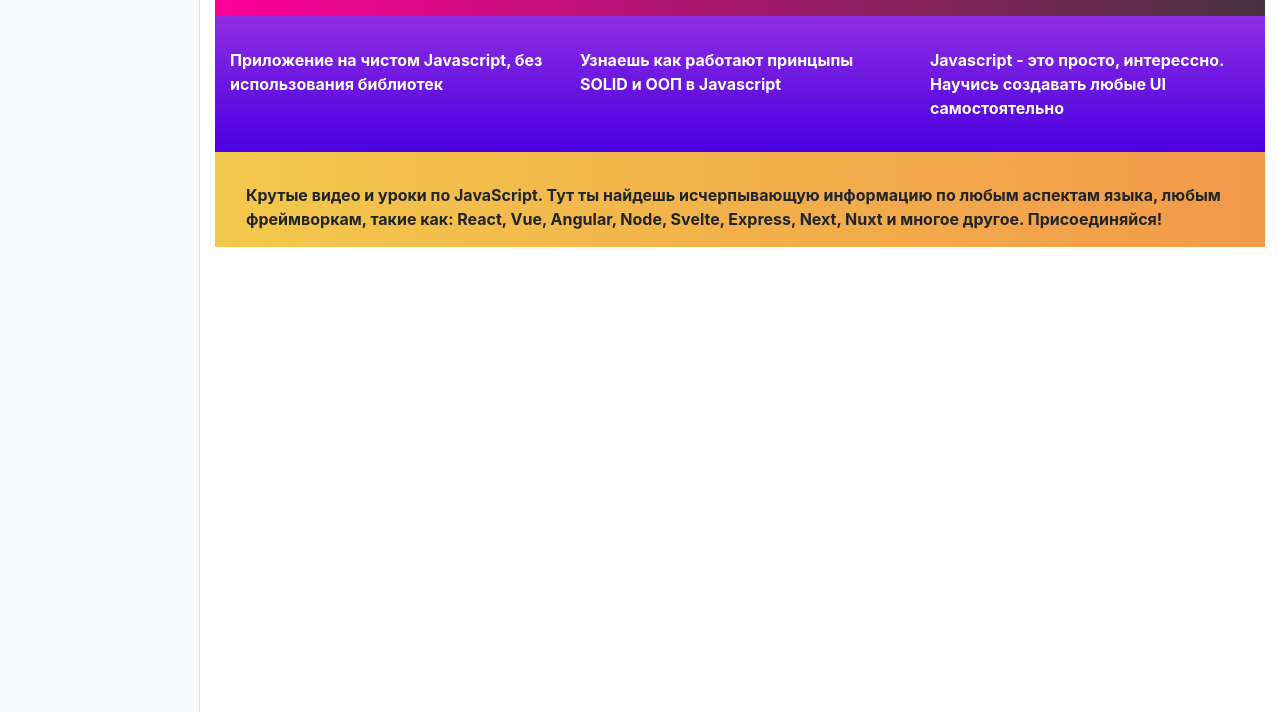
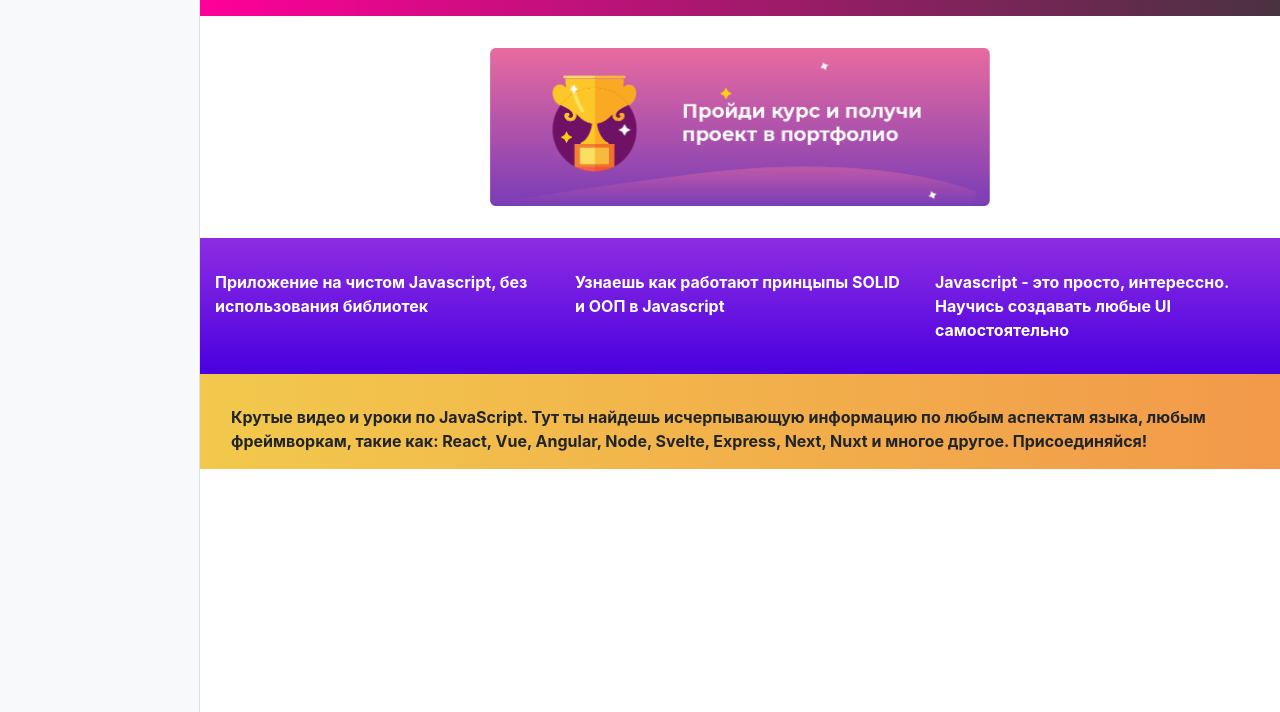
Before and after one commit to sergsagan/js-constructor, a website built with webpack: page src/index.html in a window 1280 px wide. Shown: the part 88-800 px from the top of the page. Built offline with nearby package versions, Linux system fonts and the light colour scheme.

Commit message:
optimized the model

```diff
--- /dev/null
+++ b/src/classes/blocks.js
@@ -0,0 +1,50 @@
+import {col, row} from "../utils";
+
+class Block {
+    constructor(value, options) {
+        this.value = value;
+        this.options = options;
+    }
+    toHTML() {
+        throw new Error('Метод toHTML должен быть реализован')
+    }
+}
+export class TitleBlock extends Block {
+    constructor(value, options) {
+        super(value, options);
+    }
+    toHTML() {
+        const {tag, styles} = this.options;
+        return row(col(`<${tag}>${this.value}</${tag}>`), styles);
+    }
+}
+
+export class ImageBlock extends Block {
+    constructor(value, options) {
+        super(value, options);
+    }
+    toHTML() {
+        const {alt, styles, imageStyles} = this.options;
+        const html = `<img src="${this.value}" alt="${alt}" style="${imageStyles}" />`;
+        return row(html, styles);
+    }
+}
+
+export class TextBlock extends Block {
+    constructor(value, options) {
+        super(value, options);
+    }
+    toHTML() {
+        return row(col(`<p style="margin-bottom: 0;">${this.value}</p>`), this.options.styles);
+    }
+}
+
+export class TextColumnsBlock extends Block {
+    constructor(value, options) {
+        super(value, options);
+    }
+    toHTML() {
+        const html = this.value.map(item => col(item));
+        return row(html.join(''), this.options.styles);
+    }
+}
--- a/src/index.js
+++ b/src/index.js
@@ -1,13 +1,8 @@
 import {model} from './model';
-import {templates} from './templates';
 import './styles/main.css';
 
 const site =  document.querySelector('#site');
 
 model.forEach(block => {
-    const generate = templates[block.type];
-    if (generate) {
-        const html = generate(block);
-        site.insertAdjacentHTML('beforeend', html);
-    }
+    site.insertAdjacentHTML('beforeend', block.toHTML());
 });
--- a/src/model.js
+++ b/src/model.js
@@ -1,22 +1,22 @@
+import image from './assets/image.png';
+import {TitleBlock, ImageBlock, TextBlock, TextColumnsBlock} from './classes/blocks';
+
 export const model = [
-    {type: 'title', value: 'Конструктор сайтов на чистом Javascript', options: {
+    new TitleBlock('Конструктор сайтов на чистом Javascript', {
          tag: 'h1',
          styles: 'background: linear-gradient(to right, #ff0099, #493240);color: #fff;padding: 1.5rem;text-align: center;'
-    }},
-    {type: 'image', value: '', options: {
-
-    }},
-    {type: 'textColumns', value:
-        [
+     }),
+    new ImageBlock(image, {
+         styles: 'display: flex; justify-content: center; padding: 2rem 0;',
+         alt: 'my image',
+         imageStyles: 'width: 500px; height: auto'
+    }),
+    new TextColumnsBlock( [
         'Приложение на чистом Javascript, без использования библиотек',
         'Узнаешь как работают принцыпы SOLID и ООП в Javascript',
         'Javascript - это просто, интерессно. Научись создавать любые UI самостоятельно'
-        ],
-        options: {
-            styles: 'padding: 2rem 0; color: #fff;background: linear-gradient(to bottom, #8e2de2, #4a00e0);font-weight: bold;'
-        }
-    },
-    {type: 'text', value: 'Крутые видео и уроки по JavaScript. Тут ты найдешь исчерпывающую информацию по любым аспектам языка, любым фреймворкам, такие как: React, Vue, Angular, Node, Svelte, Express, Next, Nuxt и многое другое. Присоединяйся!', options: {
+    ],{styles: 'padding: 2rem 0; color: #fff;background: linear-gradient(to bottom, #8e2de2, #4a00e0);font-weight: bold;'}),
+    new TextBlock('Крутые видео и уроки по JavaScript. Тут ты найдешь исчерпывающую информацию по любым аспектам языка, любым фреймворкам, такие как: React, Vue, Angular, Node, Svelte, Express, Next, Nuxt и многое другое. Присоединяйся!', {
         styles: 'background: linear-gradient(to left, #f2994a, #f2c94c);font-weight: bold;padding: 1rem;'
-    }}
+    })
 ]
--- a/src/styles/main.css
+++ b/src/styles/main.css
@@ -2,7 +2,6 @@
     position: relative;
 }
 .content {
-    padding: 0 15px;
     position: absolute;
     top: 0;
     right: 0;
--- a/src/templates.js
+++ /dev/null
@@ -1,22 +0,0 @@
-import {row, col} from "./utils";
-
-function title(block) {
-    const {tag, styles} = block.options;
-
-    return row(col(`
-       <${tag}>${block.value}</${tag}>
-    `), styles)
-}
-
-function text(block) {
-    return row(col(`
-       <p style="margin-bottom: 0;">${block.value}</p>
-    `), block.options.styles)
-}
-
-function textColumns(block) {
-    const html = block.value.map(item => col(item))
-    return row(html.join(''), block.options.styles)
-}
-
-export const templates = {title, text, textColumns};
```
Also changed, not shown: src/classes/block.js (deleted). Lines whose indentation alone changed are shown as unchanged.
